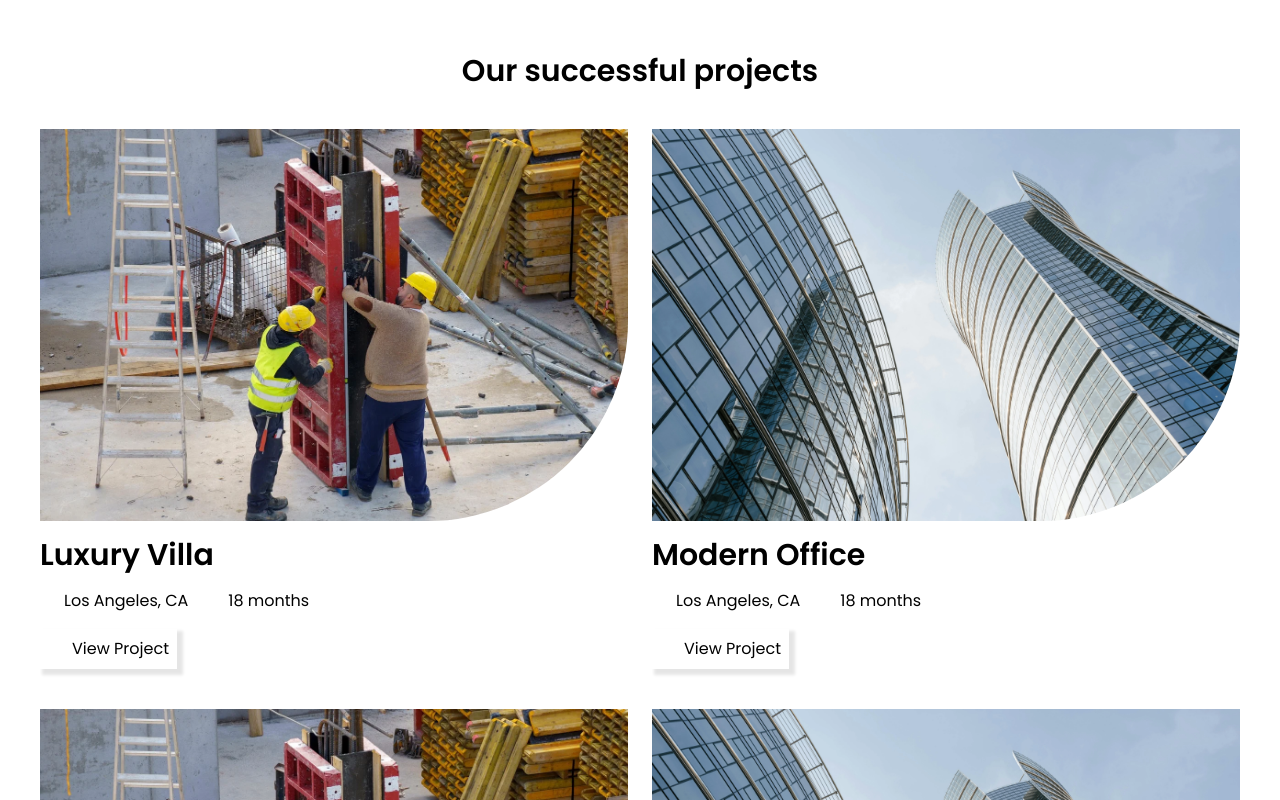
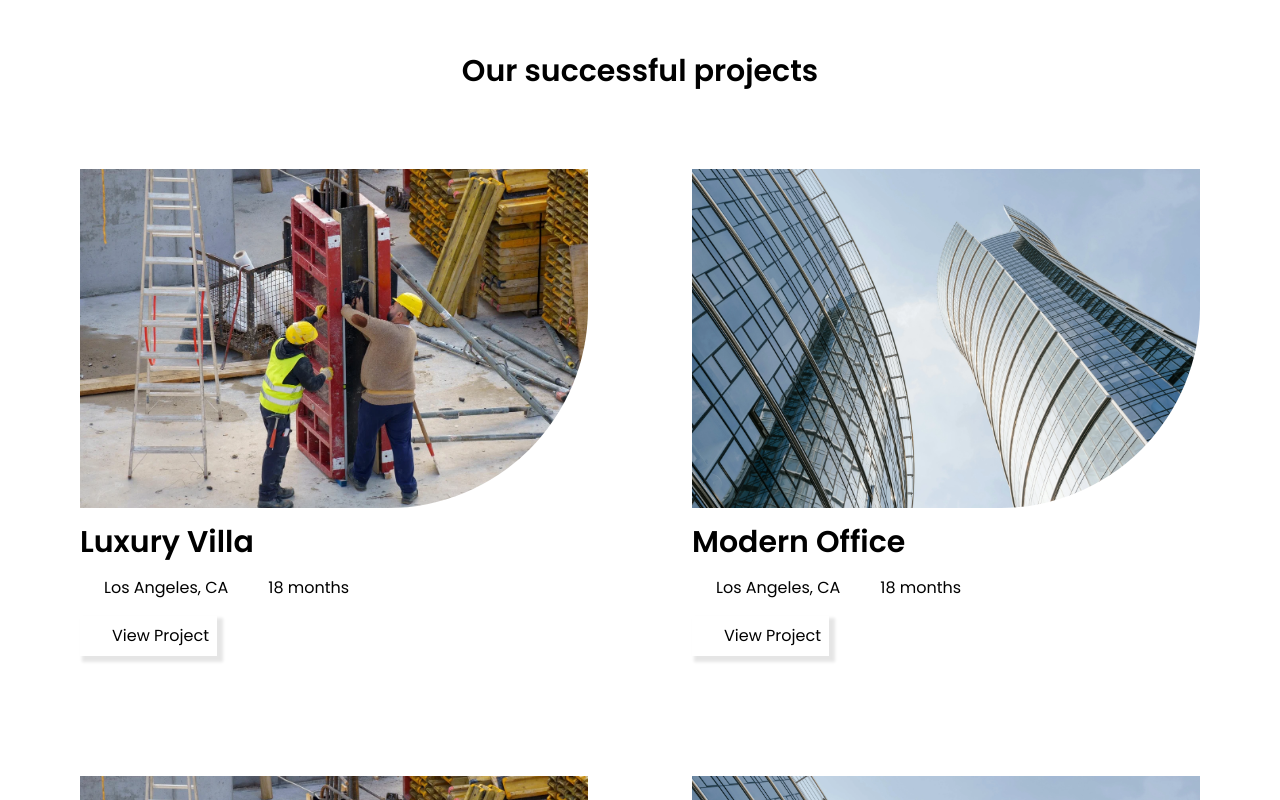
Before and after one commit to Daniel-rod99/SGKConstruction, a React (Vite) app: page / in a window 1280 px wide. Shown: the part 3120-3920 px from the top of the page. Built offline with nearby package versions, Linux system fonts and the light colour scheme; some icons are missing.

Commit message:
Actualización del proyecto

```diff
--- a/src/components/ProjectCard.tsx
+++ b/src/components/ProjectCard.tsx
@@ -11,7 +11,7 @@ interface Props {
 
 export default function ProjectCard({ project }: Props) {
   return (
-    <div className="overflow-hidden">
+    <div className="overflow-hidden lg:p-10">
       <CustomImg src={project.image} alt={project.title} />
       <div className="py-4">
         <h2 className="text-xl lg:text-3xl font-semibold">{project.title}</h2>
```
